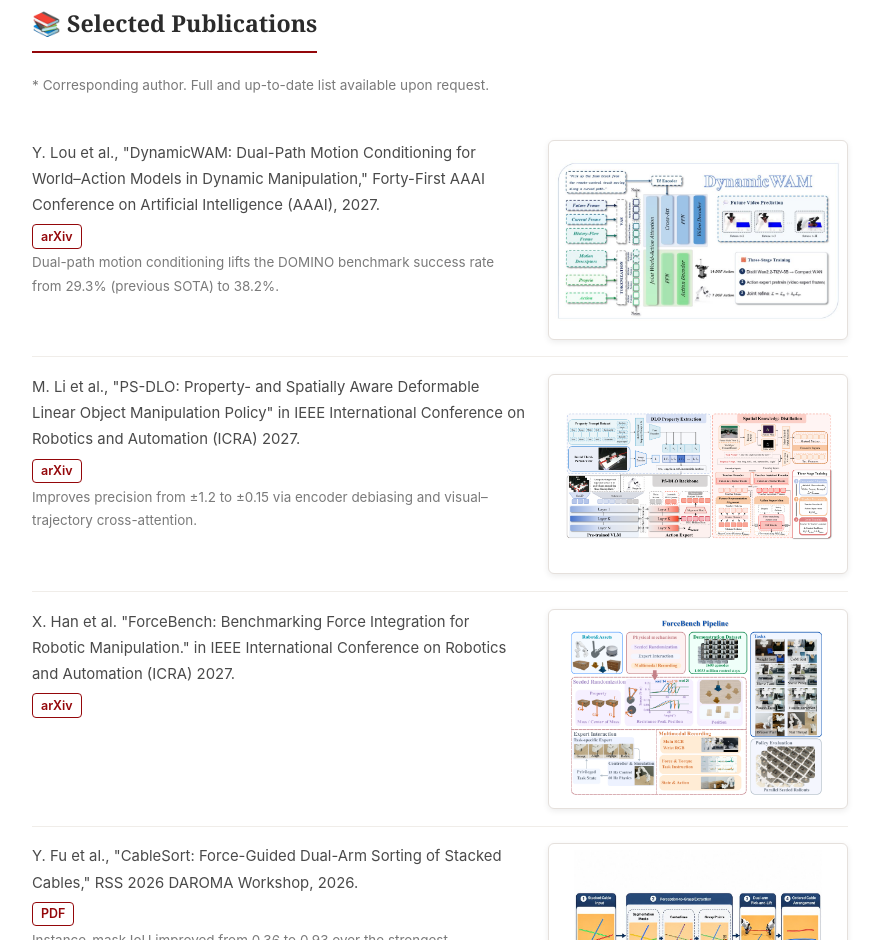
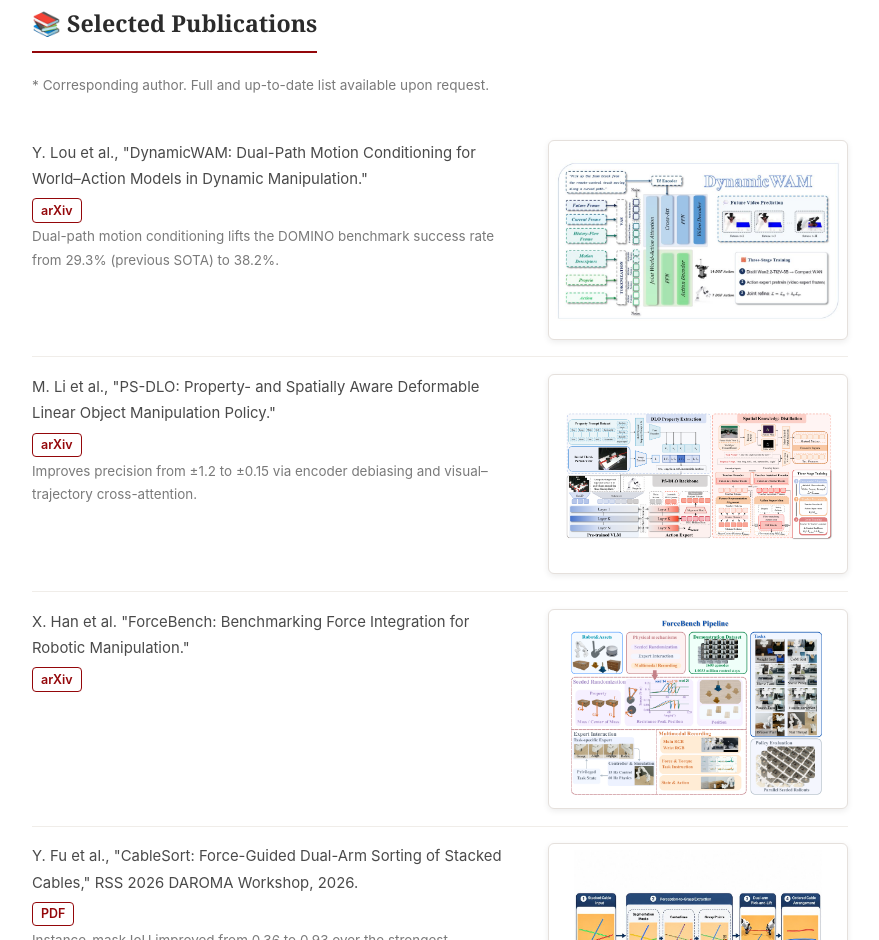
Before and after one commit to PKU-PI-Lab/pku-pi-lab.github.io, a plain HTML site: page index.html in a window 1280 px wide. Shown: the part 4701-5641 px from the top of the page, without its empty margins (200-1079 px from the left). Drawn offline with Linux system fonts and the light colour scheme.

Commit message:
Remove submission venues from three publication entries

```diff
--- a/index.html
+++ b/index.html
@@ -862,7 +862,7 @@
             <div class="paper-list">
                 <div class="paper-card">
                     <div class="paper-info">
-                        <p class="paper-cite">Y. Lou et al., "DynamicWAM: Dual-Path Motion Conditioning for World–Action Models in Dynamic Manipulation," Forty-First AAAI Conference on Artificial Intelligence (AAAI), 2027.</p>
+                        <p class="paper-cite">Y. Lou et al., "DynamicWAM: Dual-Path Motion Conditioning for World–Action Models in Dynamic Manipulation."</p>
                         <p class="paper-links"><a href="https://arxiv.org/abs/2608.00793" target="_blank" rel="noopener">arXiv</a></p>
                         <p class="paper-note"><span class="en">Dual-path motion conditioning lifts the DOMINO benchmark success rate from 29.3% (previous SOTA) to 38.2%.</span><span class="zh">双路径运动条件将 DOMINO 基准成功率从此前 SOTA 的 29.3% 提升至 38.2%。</span></p>
                     </div>
@@ -870,7 +870,7 @@
                 </div>
                 <div class="paper-card">
                     <div class="paper-info">
-                        <p class="paper-cite">M. Li et al., "PS-DLO: Property- and Spatially Aware Deformable Linear Object Manipulation Policy" in IEEE International Conference on Robotics and Automation (ICRA) 2027.</p>
+                        <p class="paper-cite">M. Li et al., "PS-DLO: Property- and Spatially Aware Deformable Linear Object Manipulation Policy."</p>
                         <p class="paper-links"><a href="https://arxiv.org/abs/2610.34147" target="_blank" rel="noopener">arXiv</a></p>
                         <p class="paper-note"><span class="en">Improves precision from ±1.2 to ±0.15 via encoder debiasing and visual–trajectory cross-attention.</span><span class="zh">通过编码器去偏与视觉–轨迹交叉注意力，将精度从 ±1.2 提升至 ±0.15。</span></p>
                     </div>
@@ -878,7 +878,7 @@
                 </div>
                 <div class="paper-card">
                     <div class="paper-info">
-                        <p class="paper-cite">X. Han et al. "ForceBench: Benchmarking Force Integration for Robotic Manipulation." in IEEE International Conference on Robotics and Automation (ICRA) 2027.</p>
+                        <p class="paper-cite">X. Han et al. "ForceBench: Benchmarking Force Integration for Robotic Manipulation."</p>
                         <p class="paper-links"><a href="https://arxiv.org/abs/2610.19604" target="_blank" rel="noopener">arXiv</a></p>
                     </div>
                     <div class="paper-figure"><img src="images/pubs/Edge_enabled_robot_sensing_com_20261028_155930_zq6u.png" alt="Edge-enabled robot sensing-communication-control framework" loading="lazy"></div>
```
